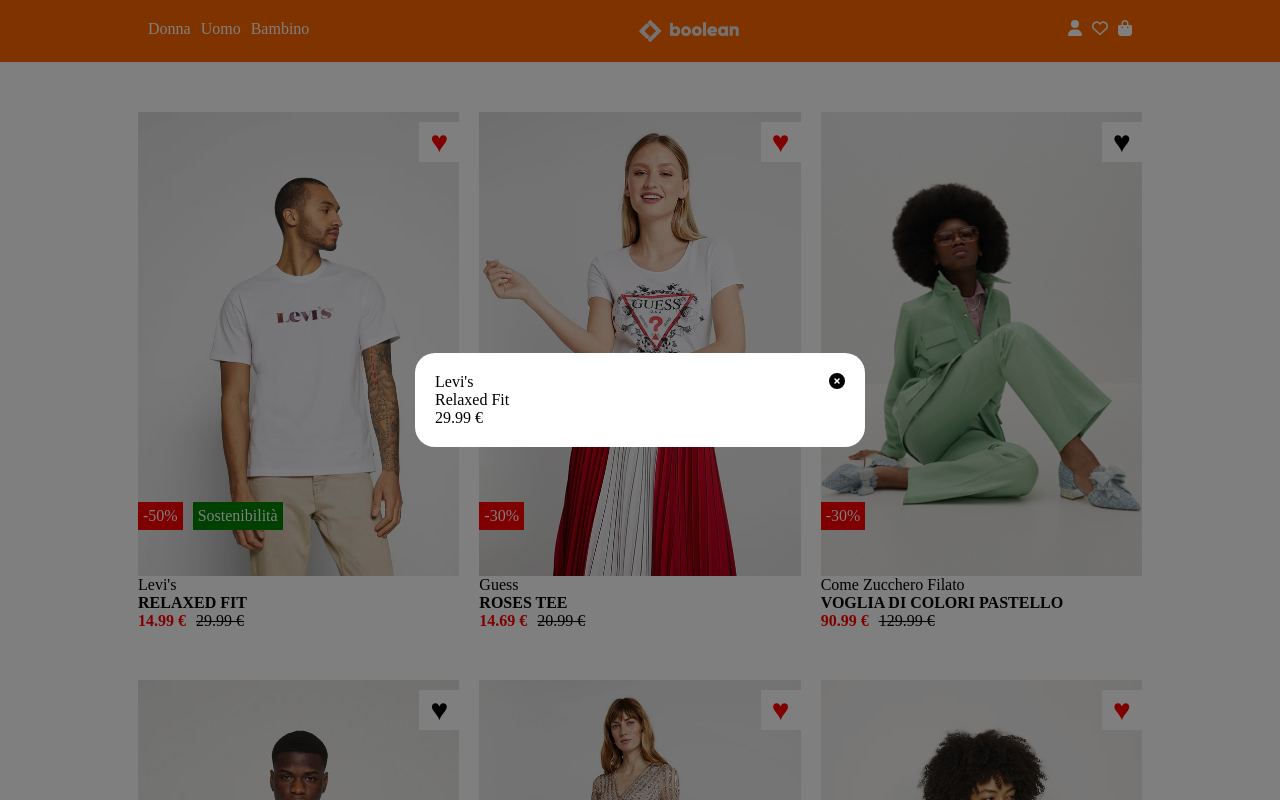
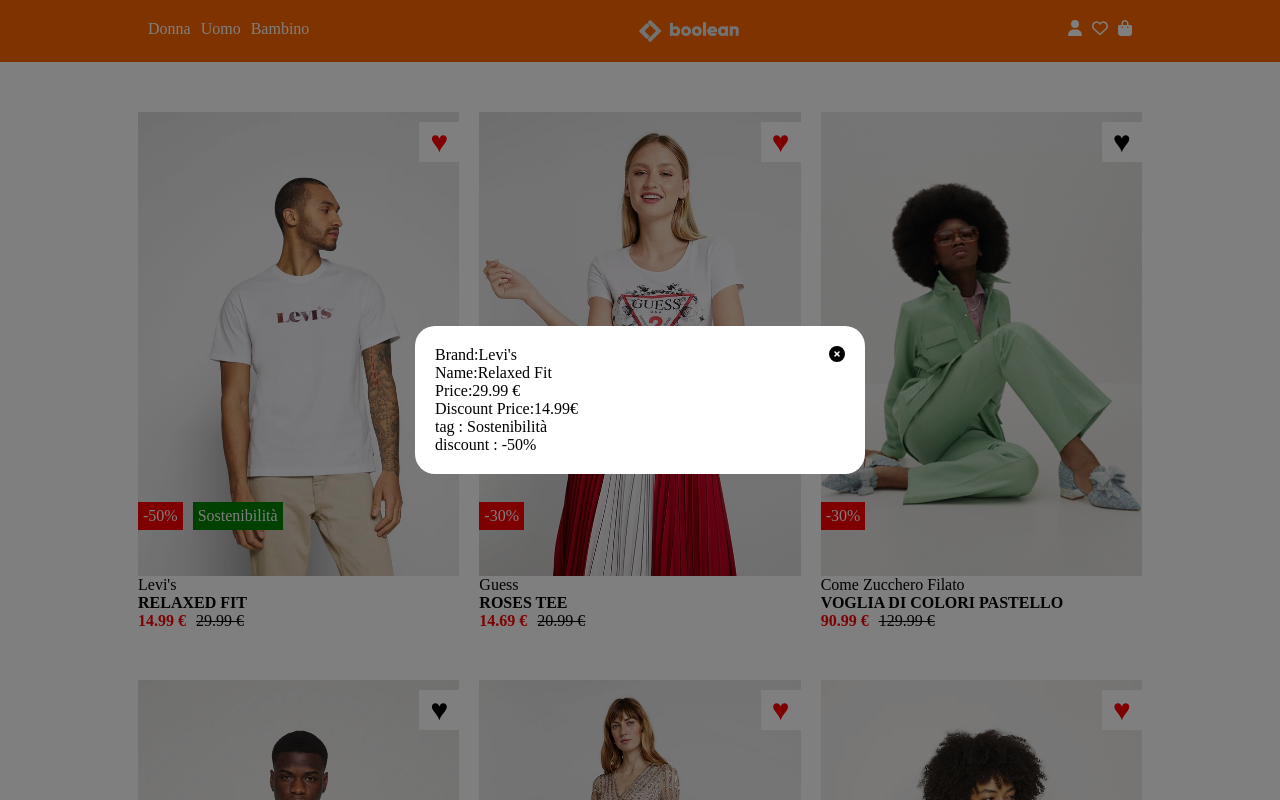
Before and after one commit to SabrinaGiancaspr/vite-boolando, a Vue app: page / in a window 1280 px wide. Both pictures are taken after a click on the element "RELAXED FIT". Shown: the top 800 px of the page. Built offline with nearby package versions, Linux system fonts and the light colour scheme; data requests are answered from the project's data file.

Commit message:
add content modal

```diff
--- a/src/App.vue
+++ b/src/App.vue
@@ -17,7 +17,8 @@ export default {
     return {
       store: store, // Assegna il tuo oggetto "store" alla proprietà "store" dei dati
       open: false,
-      currentCard: {}
+      currentCard: {},
+      currentDiscountPrice: '',
     }
   },
 
@@ -34,10 +35,12 @@ export default {
       this.store.items[i].isInFavorites = !this.store.items[i].isInFavorites
     },
 
-    showModal(card) {
+    showModal(card, discountedPrice) {
       this.open = true;
       this.currentCard = card;
+      this.currentDiscountPrice = discountedPrice
     },
+
     closeModal() {
       this.open = false;
     }
@@ -59,10 +62,11 @@ export default {
   <div class="modal" v-show="open === true">
     <div class="content">
       <ul>
-        <li>{{ currentCard.brand  }}</li>
-        <li>{{ currentCard.name  }}</li>
-        <li>{{ currentCard.price }} &euro;</li>
-        <li></li>
+        <li>Brand:{{ currentCard.brand }}</li>
+        <li>Name:{{ currentCard.name }}</li>
+        <li>Price:{{ currentCard.price }} &euro;</li>
+        <li>Discount Price:{{ currentDiscountPrice }}&euro;</li>
+        <li v-for="item in currentCard.badges">{{ item.type }} : {{ item.value }}</li>
       </ul>
       <font-awesome-icon @click="closeModal()" icon="fa-solid fa-circle-xmark" />
     </div>
--- a/src/components/AppMainContent.vue
+++ b/src/components/AppMainContent.vue
@@ -13,8 +13,9 @@ export default {
       this.$emit('heart')
     },
     openModal(){
-      this.$emit('modal', this.card)
+      this.$emit('modal', this.card, this.discountedPrice)
       // console.log(this.card)
+
     }
 
   },
```
